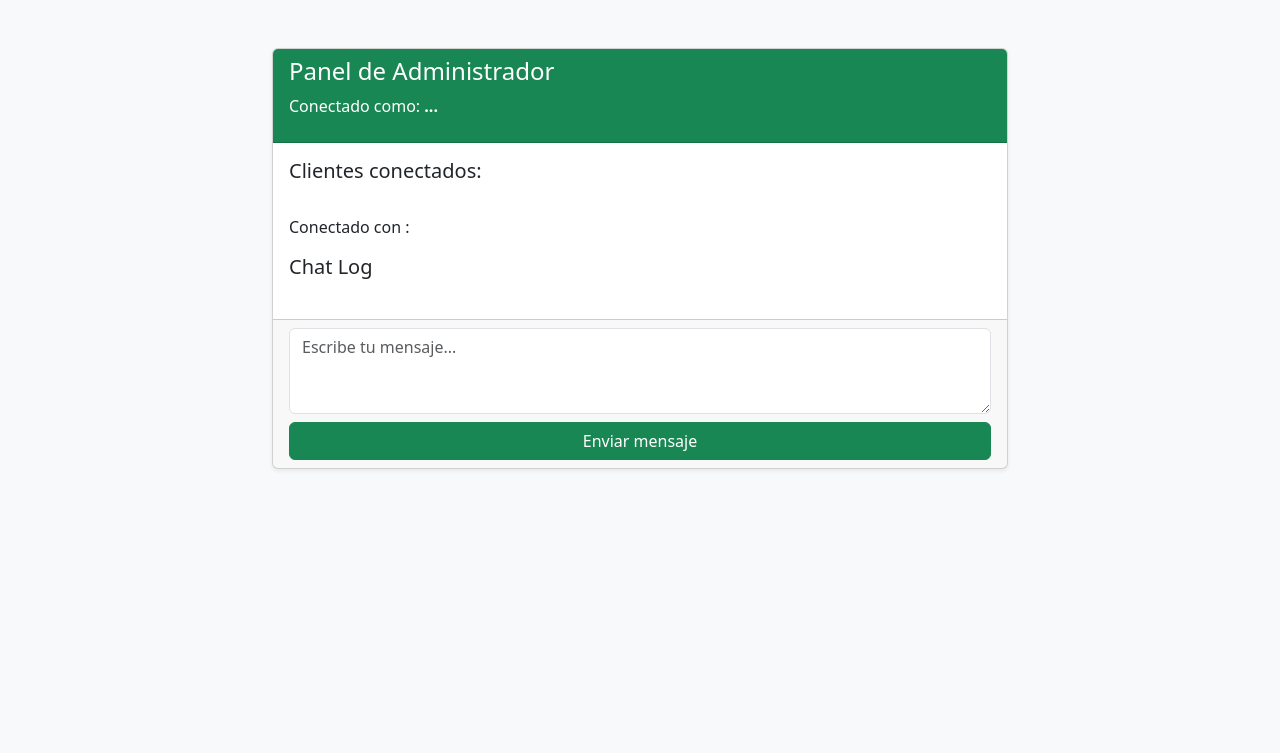
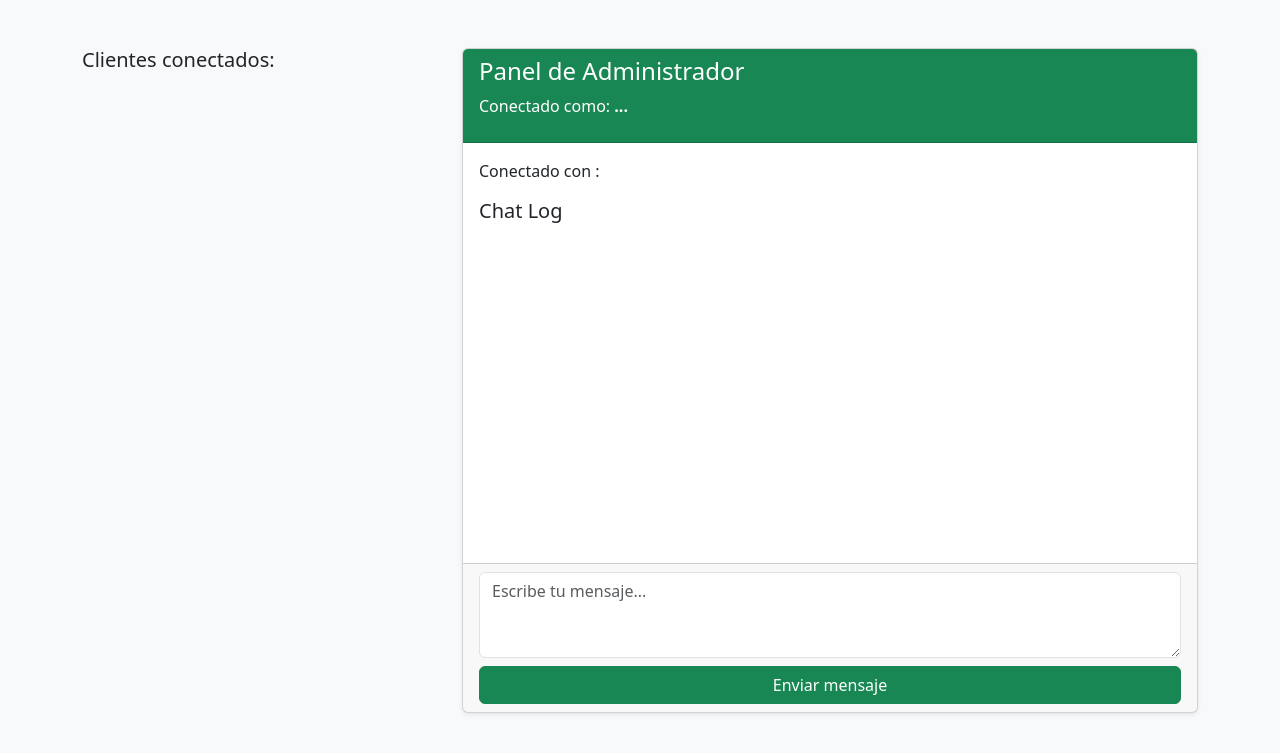
Before and after one commit to sergiovivart/flaskAdminChat, a Flask app: page /admin in a window 1280 px wide. Shown: the top 753 px of the page. Run offline with Flask 3, Linux system fonts and the light colour scheme; some libraries are stand-ins or nearby versions.

Commit message:
mejorada la funcionalidad para seleccionar los ocket en admin.html y cambiada la configuracin de la UI

```diff
--- a/app.py
+++ b/app.py
@@ -20,6 +20,7 @@ def admin():
 def on_connect():
     print(f"Conectado: {request.sid}")
 
+# orgnaizamos los roles
 @socketio.on("set_role")
 def handle_set_role(role):
     if role == "admin":
@@ -31,6 +32,7 @@ def handle_set_role(role):
         for admin_sid in admin_connections:
             emit("client_list", [{"sid": sid, "username": data["username"]} for sid, data in clients.items()], room=admin_sid)
 
+# envia el mensaje al admin
 @socketio.on("client_to_admin")
 def handle_client_message(data):
     sid = request.sid
@@ -44,6 +46,7 @@ def handle_client_message(data):
     for admin_sid in admin_connections:
         emit("admin_receive", {"sid": sid, "message": message}, room=admin_sid)
 
+#envia el mensaje al cliente
 @socketio.on("admin_to_client")
 def handle_admin_message(data):
     sid = data["sid"]
@@ -55,12 +58,14 @@ def handle_admin_message(data):
 
     emit("client_receive", {"message": message}, room=sid)
 
+#pide el historial de mensajes
 @socketio.on("request_chat_history")
 def handle_chat_history_request(data):
     sid = data["sid"]
     history = chat_history.get(sid, [])
     emit("chat_history", {"sid": sid, "history": history}, room=request.sid)
 
+# en desconexión se elimina el cliente de la lista
 @socketio.on("disconnect")
 def on_disconnect():
     print(f"Desconectado: {request.sid}")
--- a/static/js/admin.js
+++ b/static/js/admin.js
@@ -8,6 +8,8 @@ socket.on('connect', () => {
     document.getElementById("adminSocketId").textContent = socket.id;
 });
 
+
+// los eventos de los mensajes
 socket.on("admin_receive", data => {
     const { sid, message } = data;
 
@@ -75,6 +77,7 @@ socket.on("chat_history", data => {
 
 
 
+// las funciones para el chat
 function selectClient(client) {
     selectedClient = client.sid;
     document.getElementById("selectedClientSocketId").textContent = selectedClient;
@@ -93,17 +96,16 @@ function selectClient(client) {
 
 function sendAdminMessage() {
     const msg = document.getElementById("adminMessage").value;
-    if (selectedClient) {
+    if (selectedClient && msg !== "") {
         socket.emit("admin_to_client", { sid: selectedClient, message: msg });
         document.getElementById("adminMessage").value = '';
-
         // hacemos el componente
         const li = document.createElement("li");
-        li.textContent = `Tu: ${msg}`;
+        li.textContent = msg;
         li.classList.add("message-bubble", "from-admin");
         document.getElementById("chatLog").appendChild(li);
     } else {
-        alert("Selecciona un cliente.");
+        alert("Selecciona un cliente y escribe un mensaje.");
     }
 }
 
@@ -111,10 +113,8 @@ function sendAdminMessage() {
 function selectClient(client) {
     selectedClient = client.sid;
     document.getElementById("selectedClientSocketId").textContent = selectedClient;
-
     // Limpiar historial actual
     document.getElementById("chatLog").innerHTML = "";
-
     // Solicitar historial al backend
     socket.emit("request_chat_history", { sid: selectedClient });
 }
--- a/static/js/client.js
+++ b/static/js/client.js
@@ -11,12 +11,12 @@ function makeListItem(msg , nombreClases) {
 }
 
 socket.on('client_receive', msg => {
-    makeListItem(`Admin: ${msg.message}` , 'from-client');
+    makeListItem(msg.message , 'from-client');
 });
 
 function sendClientMessage() {
     const msg = document.getElementById("clientMessage").value;
     socket.emit("client_to_admin", { message: msg });
     document.getElementById("clientMessage").value = '';
-    makeListItem(`Tu: ${msg}` , 'from-admin');
+    makeListItem(msg , 'from-admin');
 }
--- a/templates/admin.html
+++ b/templates/admin.html
@@ -9,6 +9,18 @@
 <body class="bg-light">
 
     <style>
+
+
+        #chatLog
+        {
+        max-height: 300px;
+        height: 400px;
+        overflow-y: auto;
+        overflow-x: auto;
+        background-color: #fff;
+        padding: 1rem;
+        }
+
         .message-bubble {
         max-width: 70%;
         padding: 10px 15px;
@@ -42,6 +54,17 @@
 
     <div class="container py-5">
         <div class="row justify-content-center">
+
+            <div class="col-md-4">
+
+                <h5>Clientes conectados:</h5>
+                <ul id="clientList" class="list-group mb-4">
+                    <!-- Lista de clientes -->
+                </ul>
+
+            </div>
+            <!-- fin de la columna  -->
+
             <div class="col-md-8">
                 <div class="card shadow-sm">
                     <div class="card-header bg-success text-white">
@@ -49,11 +72,6 @@
                         <p>Conectado como: <strong><span id="adminSocketId">...</span></strong></p>
                     </div>
                     <div class="card-body">
-                        <h5>Clientes conectados:</h5>
-                        <ul id="clientList" class="list-group mb-4">
-                            <!-- Lista de clientes -->
-                        </ul>
-                        <!-- <h5>Chat:</h5> -->
                         <p> Conectado con : <span id="selectedClientSocketId"></span></p>
                         <h5>Chat Log</h5>
                         <ul id="chatLog" class="list-unstyled">
@@ -66,6 +84,8 @@
                     </div>
                 </div>
             </div>
+
+            <!-- fin de l colmuna  -->
         </div>
     </div>
 
```
Also changed, not shown: templates/client.html (+11 -0 lines).
